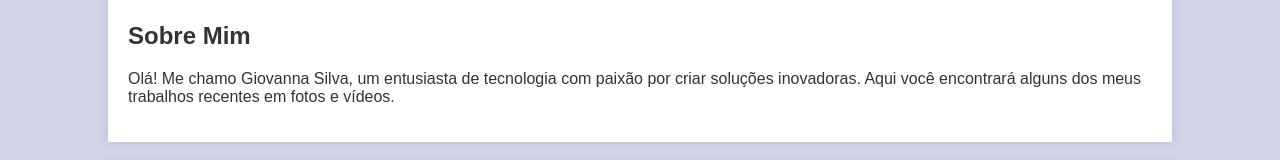
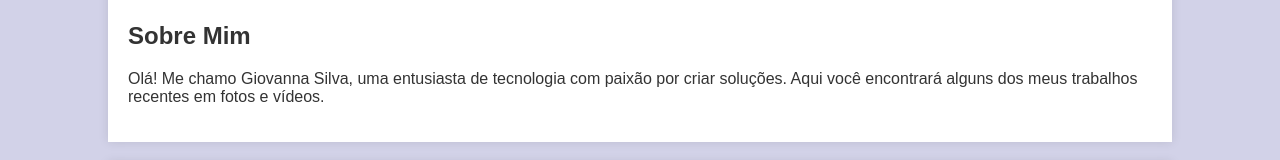
Before and after one commit to giovannaxsv/Portfolio-de-GiovannaSilva, a plain HTML site: page index.html in a window 1280 px wide. Shown: the part 172-332 px from the top of the page. Drawn offline with Linux system fonts and the light colour scheme; files whose address does not match are found by name.

Commit message:
Update index.html

```diff
--- a/index.html
+++ b/index.html
@@ -20,7 +20,7 @@
 
     <div class="container" id="about">
         <h2>Sobre Mim</h2>
-        <p>Olá! Me chamo Giovanna Silva, um entusiasta de tecnologia com paixão por criar soluções inovadoras. Aqui você encontrará alguns dos meus trabalhos recentes em fotos e vídeos.</p>
+        <p>Olá! Me chamo Giovanna Silva, uma entusiasta de tecnologia com paixão por criar soluções. Aqui você encontrará alguns dos meus trabalhos recentes em fotos e vídeos.</p>
     </div>
 
     <div class="container" id="portfolio">
```
